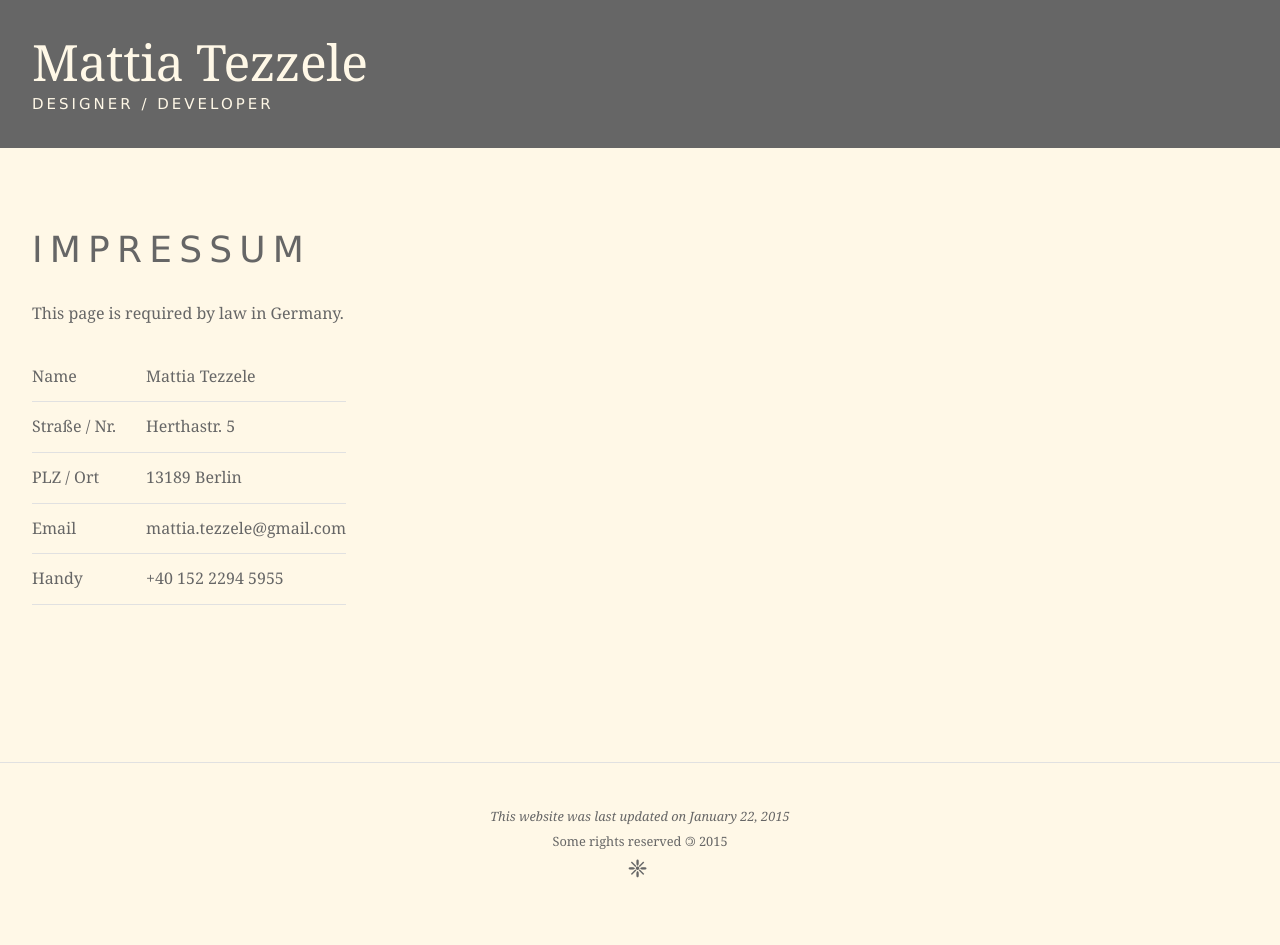
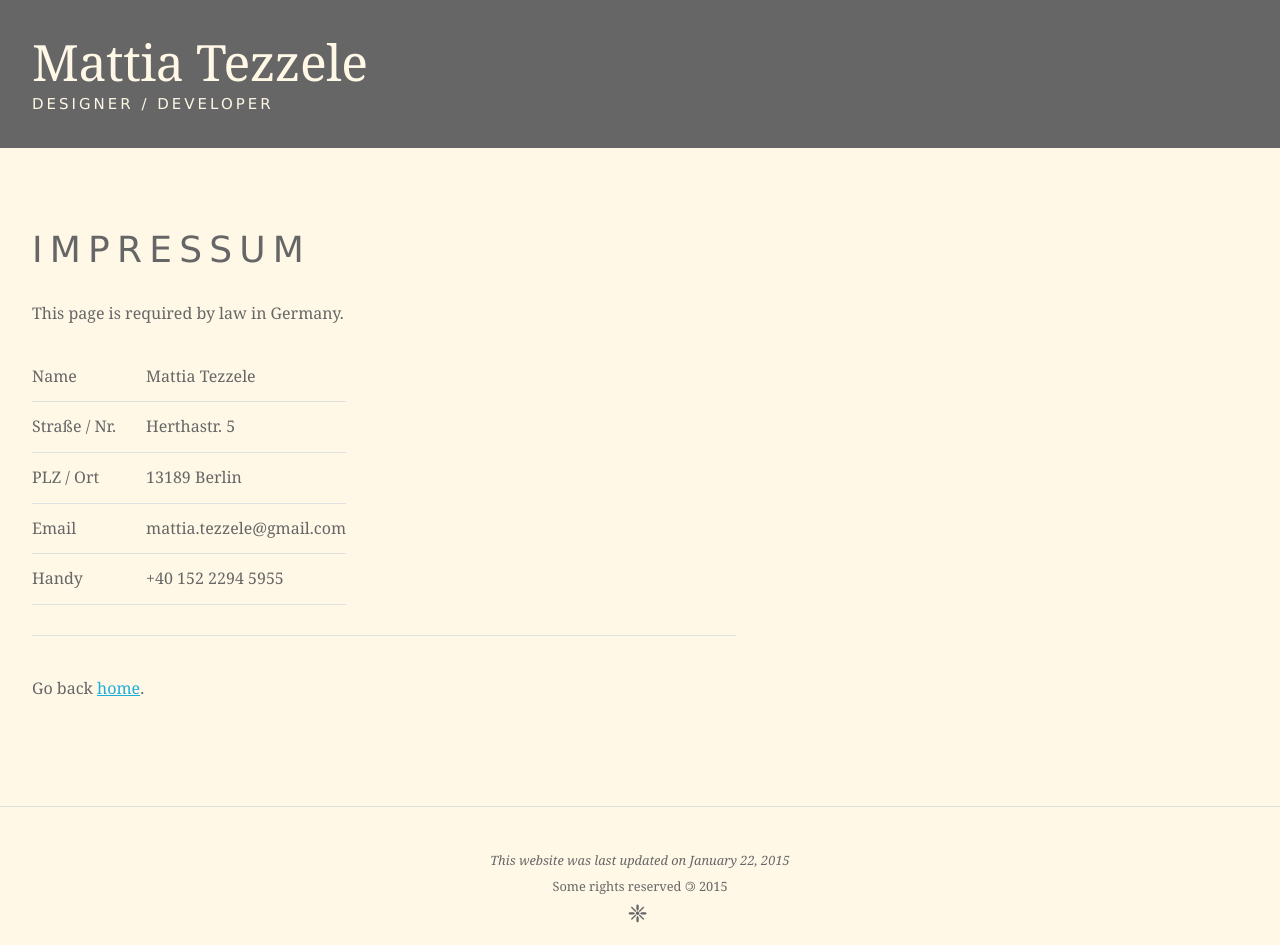
Before and after one commit to mrzool/mrzool.github.io, a Jekyll site: the page built from impressum/index.md, in a window 1280 px wide. Built offline with Jekyll 4.4.1, drawn with Linux system fonts in a browser that asks for light colours; before the commit the page ends 900 px from its top, so only the background shows below that.

Commit message:
Add go back home link to default layout

```diff
--- a/_layouts/default.html
+++ b/_layouts/default.html
@@ -1,14 +1,26 @@
 <!DOCTYPE html>
 <html lang="en">
+
   {% include _head.html %}
+
   <body>
+
     {% include _header.html %}
+
     <div class="container">
+
       {{ content }}
+
+      {% if page.title != 'Home' %}
+        <hr>
+        <p>Go back <a href="{{ site.url }}">home</a>.</p>
+      {% endif %}
+
     </div>
     {% include _footer.html %}
 
     <script>
+
       (function(i,s,o,g,r,a,m){i['GoogleAnalyticsObject']=r;i[r]=i[r]||function(){
         (i[r].q=i[r].q||[]).push(arguments)},i[r].l=1*new Date();a=s.createElement(o),
         m=s.getElementsByTagName(o)[0];a.async=1;a.src=g;m.parentNode.insertBefore(a,m)
@@ -16,6 +28,7 @@
 
       ga('create', 'UA-58302288-1', 'auto');
       ga('send', 'pageview');
+
     </script>
 
   </body>
```
